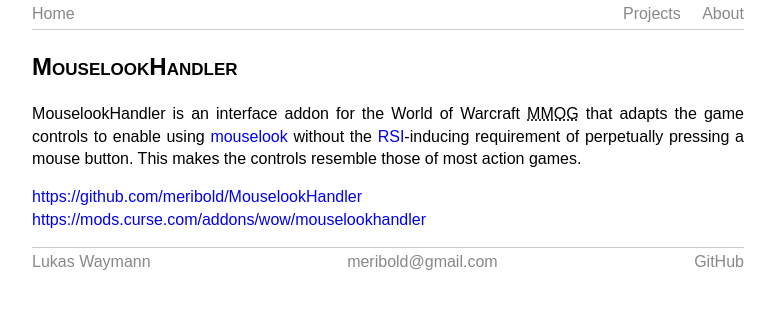
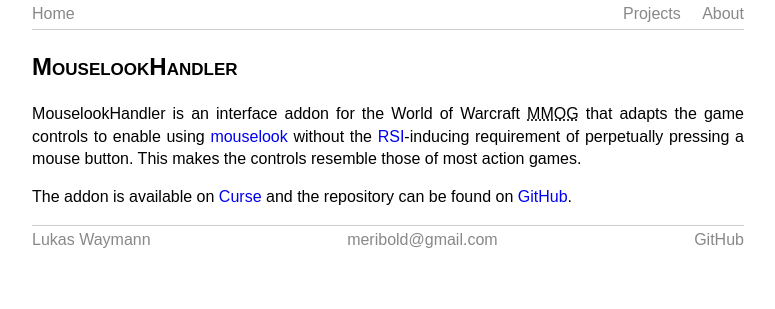
Before and after one commit to meribold/meribold.org, a Jekyll site: the page built from _projects/mouselookhandler.md, in a window 1280 px wide. Shown: the top 309 px of the page, without its empty margins (252-1027 px from the left). Built offline with Jekyll 4.4.1, drawn with Linux system fonts in a browser that asks for light colours.

Commit message:
Prefer sentences over of raw links

```diff
--- a/_projects/mouselookhandler.md
+++ b/_projects/mouselookhandler.md
@@ -9,12 +9,13 @@ controls to enable using [mouselook][] without the [RSI][]-inducing requirement
 perpetually pressing a mouse button.  This makes the controls resemble those of most
 action games.
 
-<https://github.com/meribold/MouselookHandler><br>
-<https://mods.curse.com/addons/wow/mouselookhandler>
+The addon is available on [Curse][] and the repository can be found on [GitHub][].
 
 [mouselook]: https://en.wikipedia.org/wiki/Free_look
 <!-- [mouselook]: https://en.wiktionary.org/wiki/mouselook -->
 [RSI]: https://en.wikipedia.org/wiki/Repetitive_strain_injury
+[Curse]: https://mods.curse.com/addons/wow/mouselookhandler
+[GitHub]: https://github.com/meribold/MouselookHandler
 
 *[MMOG]: Massively multiplayer online game
 
```
Also changed, not shown: _projects/nutshell_dynamics.md (+3 -1 lines), _projects/signal-cli.bash.md (+2 -1 lines), _projects/trackhack.md (+3 -1 lines).
